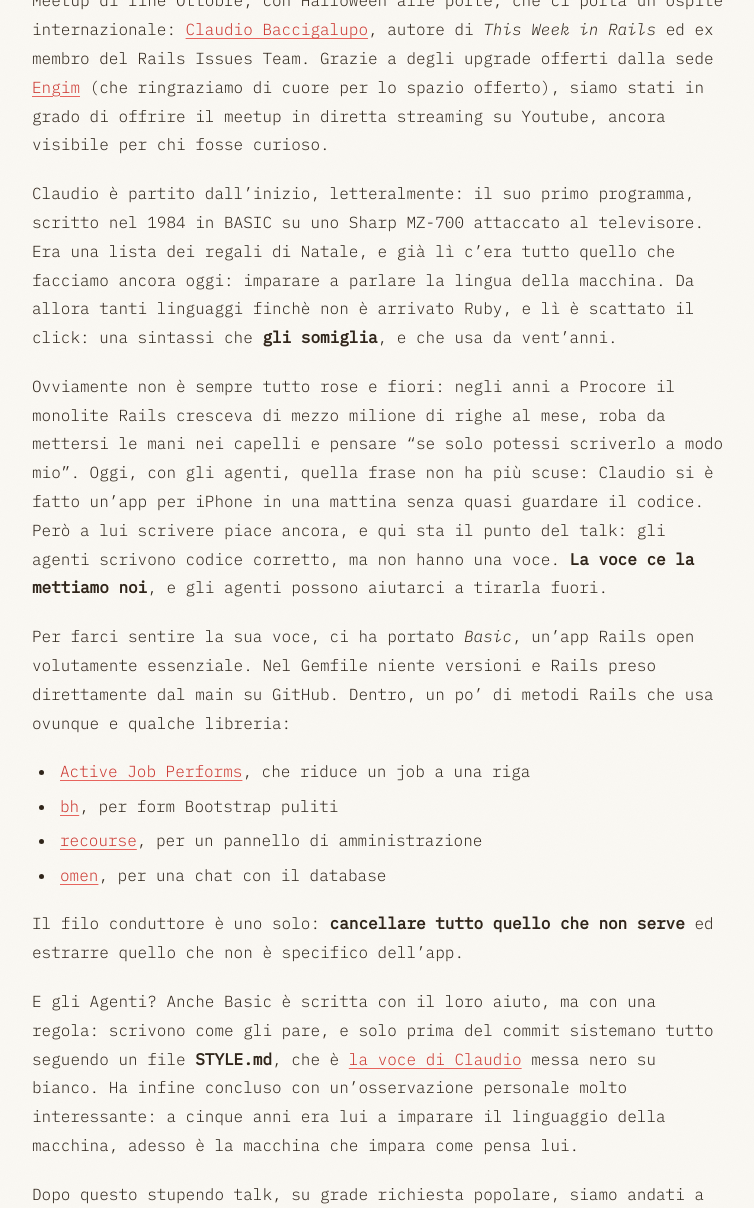
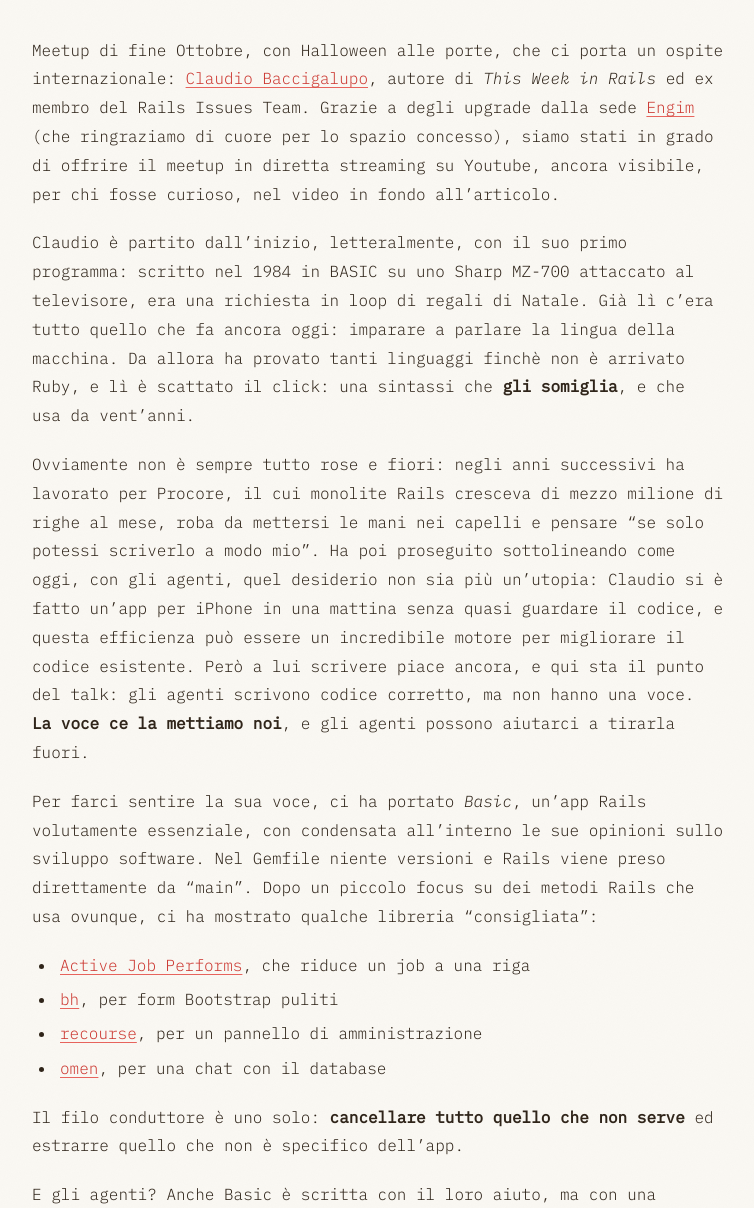
Before and after one commit to Modena-rb/modena.rb, a Jekyll site: the page built from _posts/2026-10-28-back-to-basics.md, in a window 1280 px wide and 1400 px high, scrolled down 714 px, cut to the strip 192-1400 px from the top of the window. Shown: the whole strip, without its empty margins (58-812 px from the left). Built offline with Jekyll 4.4.1, drawn with Linux system fonts in a browser that asks for light colours; some of the changed text lies outside the part shown.

Commit message:
:bug: fixed some small errors

```diff
--- a/_posts/2026-10-28-back-to-basics.md
+++ b/_posts/2026-10-28-back-to-basics.md
@@ -1,6 +1,6 @@
 ---
 layout: post
-title: "Back to Basic - by Claudio Baccigalupo"
+title: "Back to BASIC - by Claudio Baccigalupo"
 date: 2026-10-28
 categories: meetup
 image: /assets/img/claudiob_talk.webp
@@ -8,23 +8,25 @@ image: /assets/img/claudiob_talk.webp
 
 Meetup di fine Ottobre, con Halloween alle porte, che ci porta un ospite internazionale: [Claudio Baccigalupo](https://less.info/more.code/),
 autore di *This Week in Rails* ed ex membro del Rails Issues Team.
-Grazie a degli upgrade offerti dalla sede [Engim](https://engim.eu) (che ringraziamo di cuore per lo spazio offerto),
-siamo stati in grado di offrire il meetup in diretta streaming su Youtube, ancora visibile per chi fosse curioso.
+Grazie a degli upgrade dalla sede [Engim](https://engim.eu) (che ringraziamo di cuore per lo spazio concesso),
+siamo stati in grado di offrire il meetup in diretta streaming su Youtube, ancora visibile, per chi fosse curioso, nel video
+in fondo all'articolo.
 
-Claudio è partito dall'inizio, letteralmente: il suo primo programma, scritto nel 1984 in BASIC su uno Sharp MZ-700
-attaccato al televisore. Era una lista dei regali di Natale, e già lì c'era tutto quello che facciamo ancora oggi:
-imparare a parlare la lingua della macchina. Da allora tanti linguaggi finchè non è arrivato Ruby, e lì è scattato il
+Claudio è partito dall'inizio, letteralmente, con il suo primo programma: scritto nel 1984 in BASIC su uno Sharp MZ-700
+attaccato al televisore, era una richiesta in loop di regali di Natale. Già lì c'era tutto quello che fa ancora oggi:
+imparare a parlare la lingua della macchina. Da allora ha provato tanti linguaggi finchè non è arrivato Ruby, e lì è scattato il
 click: una sintassi che **gli somiglia**, e che usa da vent'anni.
 
-Ovviamente non è sempre tutto rose e fiori: negli anni a Procore il monolite Rails cresceva di mezzo milione di righe al
-mese, roba da mettersi le mani nei capelli e pensare "se solo potessi scriverlo a modo mio". Oggi, con gli agenti,
-quella frase non ha più scuse: Claudio si è fatto un'app per iPhone in una mattina senza quasi guardare il codice.
+Ovviamente non è sempre tutto rose e fiori: negli anni successivi ha lavorato per Procore, il cui monolite Rails cresceva
+di mezzo milione di righe al mese, roba da mettersi le mani nei capelli e pensare "se solo potessi scriverlo a modo mio".
+Ha poi proseguito sottolineando come oggi, con gli agenti, quel desiderio non sia più un'utopia: Claudio si è fatto un'app per iPhone
+in una mattina senza quasi guardare il codice, e questa efficienza può essere un incredibile motore per migliorare il codice esistente.
 Però a lui scrivere piace ancora, e qui sta il punto del talk: gli agenti scrivono codice corretto, ma non hanno una
 voce. **La voce ce la mettiamo noi**, e gli agenti possono aiutarci a tirarla fuori.
 
-Per farci sentire la sua voce, ci ha portato *Basic*, un'app Rails open volutamente essenziale. Nel Gemfile
-niente versioni e Rails preso direttamente dal main su GitHub. Dentro, un
-po' di metodi Rails che usa ovunque e qualche libreria:
+Per farci sentire la sua voce, ci ha portato *Basic*, un'app Rails volutamente essenziale, con condensata all'interno le
+sue opinioni sullo sviluppo software. Nel Gemfile niente versioni e Rails viene preso direttamente da "main". Dopo un
+piccolo focus su dei metodi Rails che usa ovunque, ci ha mostrato qualche libreria "consigliata":
 - [Active Job Performs](https://github.com/kaspth/active_job-performs), che riduce un job a una riga
 - [bh](https://claudiob.github.io/bh), per form Bootstrap puliti
 - [recourse](https://claudiob.github.io/recourse), per un pannello di amministrazione
@@ -33,9 +35,8 @@ po' di metodi Rails che usa ovunque e qualche libreria:
 Il filo conduttore è uno solo: **cancellare tutto quello che non serve** ed estrarre
 quello che non è specifico dell'app.
 
-E gli Agenti? Anche Basic è scritta con il loro aiuto, ma con una regola: scrivono come gli pare, e solo prima del
-commit sistemano tutto seguendo un file **STYLE.md**, che è [la voce di Claudio](https://claudiob.github.io/style/)
-messa nero su bianco.
+E gli agenti? Anche Basic è scritta con il loro aiuto, ma con una regola: scrivono come gli pare, e solo prima del
+commit sistemano tutto seguendo rubocop e un file **STYLE.md**, che è [la voce di Claudio](https://claudiob.github.io/style/).
 Ha infine concluso con un'osservazione personale molto interessante: a cinque anni era lui a imparare il linguaggio
 della macchina, adesso è la macchina che impara come pensa lui.
 
```
